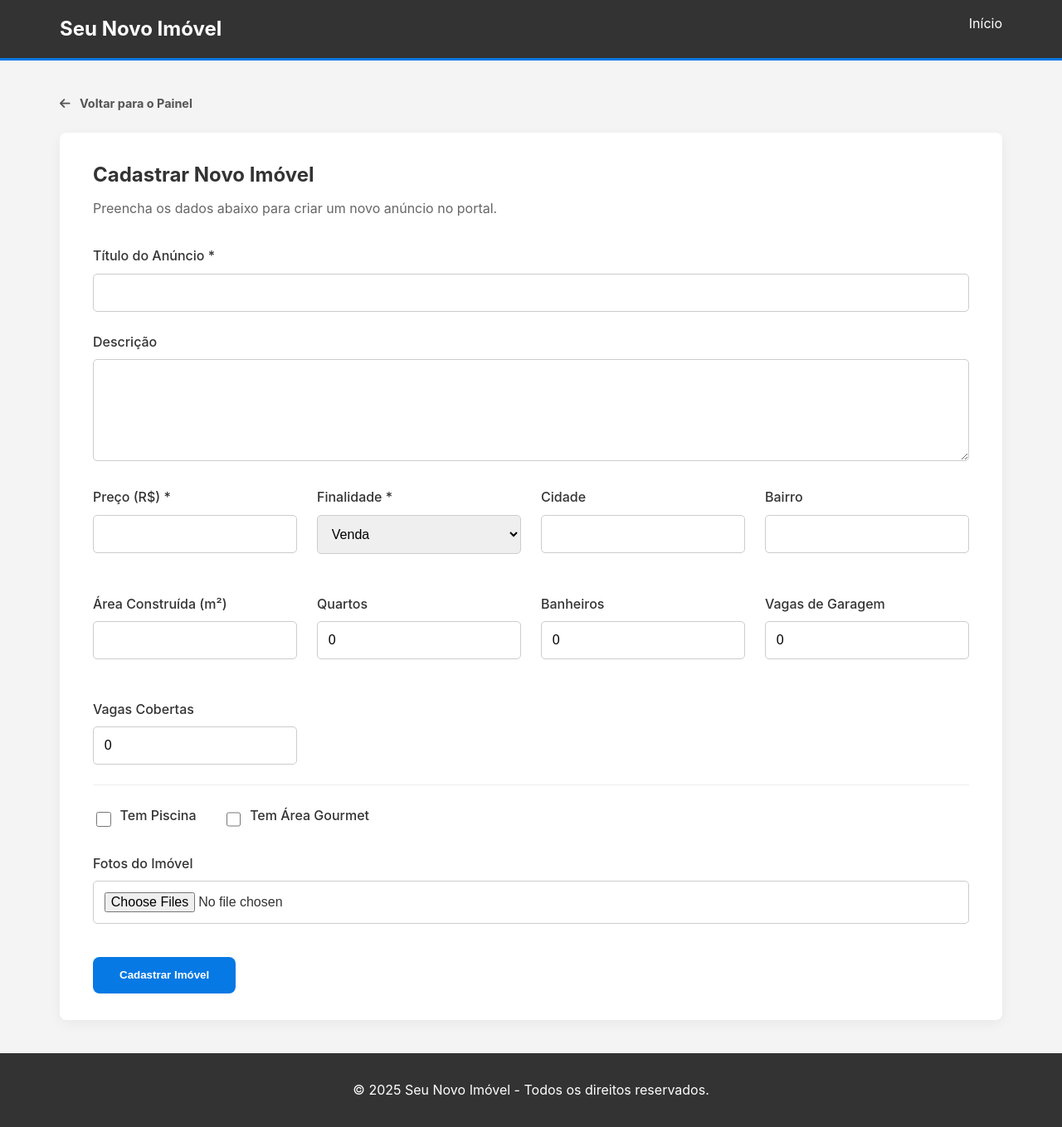
After one commit to pedroH901/portal-divulgacao, a Flask app: page /imovel/novo in a window 1280 px wide. The commit adds this page. Shown: the whole page at 83% size. Run offline with Flask 3, Linux system fonts and the light colour scheme; the visitor is signed in with stand-in values (Sample User, id 1); parts of the project's set-up code (start-up, migrations or seed data) failed here and were passed over.

Commit message:
VER 1.30 grande atualização, forms de cadastrar imoveis adicionados, porem parcialmente incompletos.

```diff
--- a/app.py
+++ b/app.py
@@ -1,7 +1,9 @@
 # app.py
 from urllib.parse import quote_plus
 from flask import Flask, render_template, request, flash, redirect, url_for, abort
-from models import db, Imovel, Lead, Usuario # Importe todos os modelos necessários
+import os
+from werkzeug.utils import secure_filename
+from models import ImagemImovel, db, Imovel, Lead, Usuario # Importe todos os modelos necessários
 from flask_login import LoginManager, login_user, current_user, logout_user, login_required
 from flask_bcrypt import Bcrypt
 
@@ -11,6 +13,8 @@ app = Flask(__name__)
 app.config['SECRET_KEY'] = 'uma-chave-secreta-bem-aleatoria-para-seguranca'
 SERVER_NAME = 'localhost'
 DATABASE_NAME = 'SeuNovoImovel'
+app.config['UPLOAD_FOLDER'] = 'static/uploads/imoveis'
+app.config['ALLOWED_EXTENSIONS'] = {'png', 'jpg', 'jpeg', 'gif', 'webp'}
 
 connection_string = (
     f"DRIVER={{ODBC Driver 18 for SQL Server}};"
@@ -22,18 +26,21 @@ connection_string = (
 app.config['SQLALCHEMY_DATABASE_URI'] = f"mssql+pyodbc:///?odbc_connect={connection_string.replace(';', '%3B')}"
 app.config['SQLALCHEMY_TRACK_MODIFICATIONS'] = False
 
-# Inicializa as extensões com a aplicação
+# Inicializa as extensões
 db.init_app(app)
 bcrypt = Bcrypt(app)
 login_manager = LoginManager(app)
 login_manager.login_view = 'login'
+login_manager.login_message = "Por favor, faça o login para acessar esta página."
 login_manager.login_message_category = 'info'
-login_manager.login_message = "Por favor, faça o login para acessar esta página."
 
+def allowed_file(filename):
+    return '.' in filename and \
+           filename.rsplit('.', 1)[1].lower() in app.config['ALLOWED_EXTENSIONS']
 
 @login_manager.user_loader
 def load_user(user_id):
-    return Usuario.query.get(int(user_id))
+    return db.session.get(Usuario, int(user_id))
 
 # --- Rotas Públicas ---
 
@@ -41,7 +48,6 @@ def load_user(user_id):
 def index():
     imoveis = Imovel.query.filter(Imovel.data_exclusao.is_(None)).order_by(Imovel.destaque_ordem.desc()).all()
     return render_template('index.html', imoveis=imoveis)
-
 
 @app.route('/imovel/<int:imovel_id>', methods=['GET', 'POST'])
 def imovel_detalhes(imovel_id):
@@ -161,6 +167,92 @@ def logout():
     logout_user()
     return redirect(url_for('index'))
 
+@app.route('/imovel/<int:imovel_id>/excluir', methods=['POST'])
+@login_required
+def excluir_imovel(imovel_id):
+    imovel = db.get_or_404(Imovel, imovel_id)
+
+    # NOVA VERIFICAÇÃO DE PERMISSÃO:
+    # Permite a ação se o usuário for o dono do imóvel OU um admin.
+    if imovel.anunciante != current_user and current_user.tipo_usuario != 'admin':
+        flash('Você não tem permissão para executar esta ação.', 'danger')
+        return redirect(url_for('dashboard'))
+
+    # Se a permissão estiver OK, deleta o imóvel
+    db.session.delete(imovel)
+    db.session.commit()
+
+    flash('Imóvel excluído com sucesso!', 'success')
+    return redirect(url_for('dashboard'))
+
+@app.route('/imovel/<int:imovel_id>/editar', methods=['GET', 'POST'])
+@login_required
+def editar_imovel(imovel_id):
+    imovel = db.get_or_404(Imovel, imovel_id)
+
+     # NOVA VERIFICAÇÃO DE PERMISSÃO (exatamente a mesma lógica):
+    if imovel.anunciante != current_user and current_user.tipo_usuario != 'admin':
+        flash('Você não tem permissão para executar esta ação.', 'danger')
+        return redirect(url_for('dashboard'))
+
+    if request.method == 'POST':
+        # Pega os dados do formulário e atualiza o objeto do imóvel
+        imovel.titulo = request.form['titulo']
+        imovel.descricao = request.form['descricao']
+        imovel.preco = request.form['preco']
+        imovel.bairro = request.form['bairro']
+        imovel.cidade = request.form['cidade']
+        # ... (adicione todos os outros campos que você quer que sejam editáveis)
+
+        db.session.commit()
+        flash('Imóvel atualizado com sucesso!', 'success')
+        return redirect(url_for('dashboard'))
+
+    # Se for GET, apenas mostra o formulário pré-preenchido
+    return render_template('editar_imovel.html', title='Editar Imóvel', imovel=imovel)
+
+@app.route('/imovel/novo', methods=['GET', 'POST'])
+@login_required
+def cadastrar_imovel():
+    if request.method == 'POST':
+        novo_imovel = Imovel(
+            titulo=request.form['titulo'],
+            descricao=request.form.get('descricao'),
+            preco=request.form.get('preco'),
+            finalidade=request.form.get('finalidade'),
+            cidade=request.form.get('cidade'),
+            bairro=request.form.get('bairro'),
+            area_construida=request.form.get('area_construida'),
+            quartos=request.form.get('quartos', type=int, default=0),
+            banheiros=request.form.get('banheiros', type=int, default=0),
+            vagas=request.form.get('vagas', type=int, default=0),
+            vagas_cobertas=request.form.get('vagas_cobertas', type=int, default=0),
+            piscina=1 if 'piscina' in request.form else 0,
+            area_gourmet=1 if 'area_gourmet' in request.form else 0,
+            id_usuario=current_user.id_usuario
+        )
+        db.session.add(novo_imovel)
+        db.session.commit()
+
+        files = request.files.getlist('imagens')
+        for file in files:
+            if file and allowed_file(file.filename):
+                filename = secure_filename(file.filename)
+                os.makedirs(app.config['UPLOAD_FOLDER'], exist_ok=True)
+                file.save(os.path.join(app.config['UPLOAD_FOLDER'], filename))
+
+                nova_imagem = ImagemImovel(
+                    url_imagem=os.path.join('uploads', 'imoveis', filename).replace('\\', '/'),
+                    id_imovel=novo_imovel.id_imovel
+                )
+                db.session.add(nova_imagem)
+
+        db.session.commit()
+        flash('Novo imóvel cadastrado com sucesso!', 'success')
+        return redirect(url_for('dashboard'))
+
+    return render_template('cadastrar_imovel.html', title='Cadastrar Novo Imóvel')
+
 
 # Ponto de entrada para rodar a aplicação
 if __name__ == '__main__':
--- a/static/css/style.css
+++ b/static/css/style.css
@@ -790,3 +790,93 @@ footer {
 .sem-imoveis p {
     margin-bottom: 1.5rem;
 }
+
+.acoes form {
+    display: inline; /* Faz o formulário não quebrar a linha */
+}
+
+.btn-acao.btn-excluir {
+    background: none;
+    border: none;
+    cursor: pointer;
+    padding: 0;
+}
+
+.form-container-admin {
+    background: var(--cor-branco);
+    padding: 2.5rem;
+    border-radius: var(--borda-radius);
+}
+.form-container-admin h2 { margin-bottom: 2rem; }
+
+/* --- Estilos para os Formulários do Painel Admin --- */
+.form-container-admin {
+    background: var(--cor-branco);
+    padding: 2rem 2.5rem;
+    border-radius: var(--borda-radius);
+    box-shadow: 0 4px 15px rgba(0,0,0,0.05);
+}
+.form-container-admin h2 {
+    margin-bottom: 0.5rem;
+}
+.form-container-admin p {
+    margin-bottom: 2rem;
+    color: #666;
+}
+
+.admin-form .form-grid {
+    display: grid;
+    grid-template-columns: repeat(auto-fit, minmax(200px, 1fr));
+    gap: 1.5rem;
+}
+
+.admin-form .form-group {
+    margin-bottom: 1.5rem;
+}
+
+.admin-form label {
+    display: block;
+    margin-bottom: 0.5rem;
+    font-weight: 500;
+}
+
+.admin-form .form-control {
+    width: 100%;
+    padding: 0.8rem;
+    border: 1px solid #ccc;
+    border-radius: 5px;
+    font-size: 1rem;
+}
+
+.btn-submit-admin {
+    margin-top: 1rem;
+    background-color: var(--cor-principal);
+    padding: 0.9rem 2rem;
+    font-weight: bold;
+}
+
+
+.form-group-checkboxes {
+    display: flex;
+    gap: 2rem;
+    margin-bottom: 1.5rem;
+    border-top: 1px solid #eee;
+    padding-top: 1.5rem;
+}
+
+.checkbox-wrapper {
+    display: flex;
+    align-items: center;
+    gap: 0.5rem;
+}
+
+.checkbox-wrapper label {
+    font-weight: 500;
+    cursor: pointer;
+}
+
+.checkbox-wrapper input[type="checkbox"] {
+    width: 1.1rem;
+    height: 1.1rem;
+    cursor: pointer;
+}
--- /dev/null
+++ b/templates/cadastrar_imovel.html
@@ -0,0 +1,85 @@
+{% extends "layout.html" %}
+
+{% block title %}Cadastrar Novo Imóvel{% endblock %}
+
+{% block content %}
+<div class="voltar-link-container">
+    <a href="{{ url_for('dashboard') }}"><i class="fa-solid fa-arrow-left"></i> Voltar para o Painel</a>
+</div>
+
+<div class="form-container-admin">
+    <h2>Cadastrar Novo Imóvel</h2>
+    <p>Preencha os dados abaixo para criar um novo anúncio no portal.</p>
+
+    <form method="POST" enctype="multipart/form-data" class="admin-form">
+        <div class="form-group">
+            <label for="titulo">Título do Anúncio *</label>
+            <input type="text" name="titulo" class="form-control" required>
+        </div>
+        <div class="form-group">
+            <label for="descricao">Descrição</label>
+            <textarea name="descricao" class="form-control" rows="5"></textarea>
+        </div>
+
+        <div class="form-grid">
+            <div class="form-group">
+                <label for="preco">Preço (R$) *</label>
+                <input type="number" step="0.01" name="preco" class="form-control" required>
+            </div>
+            <div class="form-group">
+                <label for="finalidade">Finalidade *</label>
+                <select name="finalidade" class="form-control" required>
+                    <option value="Venda">Venda</option>
+                    <option value="Aluguel">Aluguel</option>
+                </select>
+            </div>
+            <div class="form-group">
+                <label for="cidade">Cidade</label>
+                <input type="text" name="cidade" class="form-control">
+            </div>
+            <div class="form-group">
+                <label for="bairro">Bairro</label>
+                <input type="text" name="bairro" class="form-control">
+            </div>
+            <div class="form-group">
+                <label for="area_construida">Área Construída (m²)</label>
+                <input type="number" step="0.01" name="area_construida" class="form-control">
+            </div>
+             <div class="form-group">
+                <label for="quartos">Quartos</label>
+                <input type="number" name="quartos" class="form-control" value="0">
+            </div>
+            <div class="form-group">
+                <label for="banheiros">Banheiros</label>
+                <input type="number" name="banheiros" class="form-control" value="0">
+            </div>
+            <div class="form-group">
+                <label for="vagas">Vagas de Garagem</label>
+                <input type="number" name="vagas" class="form-control" value="0">
+            </div>
+             <div class="form-group">
+                <label for="vagas_cobertas">Vagas Cobertas</label>
+                <input type="number" name="vagas_cobertas" class="form-control" value="0">
+            </div>
+        </div>
+
+        <div class="form-group-checkboxes">
+            <div class="checkbox-wrapper">
+                <input type="checkbox" name="piscina" id="piscina" value="1">
+                <label for="piscina">Tem Piscina</label>
+            </div>
+            <div class="checkbox-wrapper">
+                <input type="checkbox" name="area_gourmet" id="area_gourmet" value="1">
+                <label for="area_gourmet">Tem Área Gourmet</label>
+            </div>
+        </div>
+
+        <div class="form-group">
+            <label for="imagens">Fotos do Imóvel</label>
+            <input type="file" name="imagens" id="imagens" class="form-control" multiple>
+        </div>
+
+        <button type="submit" class="btn btn-submit-admin">Cadastrar Imóvel</button>
+    </form>
+</div>
+{% endblock %}
--- a/templates/imovel_detalhes.html
+++ b/templates/imovel_detalhes.html
@@ -10,7 +10,8 @@
 <div class="detalhe-bloco">
 <div class="bloco-imagem">
     {% if imovel.imagens %}
-            <img src="{{ imovel.imagens[0].url_imagem }}" alt="Foto principal de {{ imovel.titulo }}">
+        {% set imagem_url = imovel.imagens[0].url_imagem %}
+        <img src="{{ imagem_url if imagem_url.startswith('http') else url_for('static', filename=imagem_url) }}" alt="Foto principal de {{ imovel.titulo }}">
     {% else %}
         <img src="https://placehold.co/800x600/EFEFEF/333333?text=Sem+Foto" alt="Imóvel sem foto">
     {% endif %}
@@ -86,7 +87,8 @@
     {% for outro_imovel in outros_imoveis %}
         <div class="card-imovel">
             {% if outro_imovel.imagens %}
-                        <img src="{{ outro_imovel.imagens[0].url_imagem }}" alt="Foto do {{ outro_imovel.titulo }}">
+                {% set imagem_url = outro_imovel.imagens[0].url_imagem %}
+                <img src="{{ imagem_url if imagem_url.startswith('http') else url_for('static', filename=imagem_url) }}" alt="Foto do {{ outro_imovel.titulo }}">
             {% else %}
                 <img src="https://placehold.co/400x250/EFEFEF/333333?text=Sem+Foto" alt="Imóvel sem foto">
             {% endif %}
```
Also changed, not shown: templates/dashboard.html (+8 -4 lines), templates/editar_imovel.html (added, +37 -0 lines), templates/index.html (+7 -6 lines), static/uploads/imoveis/F5q6lGLXcAAMQsx.jpg (added), static/uploads/imoveis/epic.jpg (added). Lines whose indentation alone changed are shown as unchanged.
